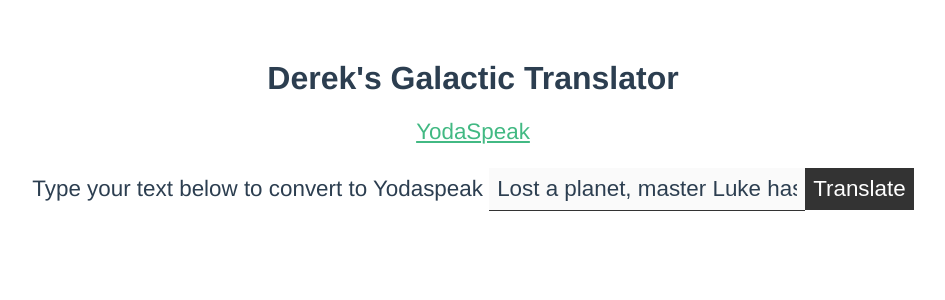
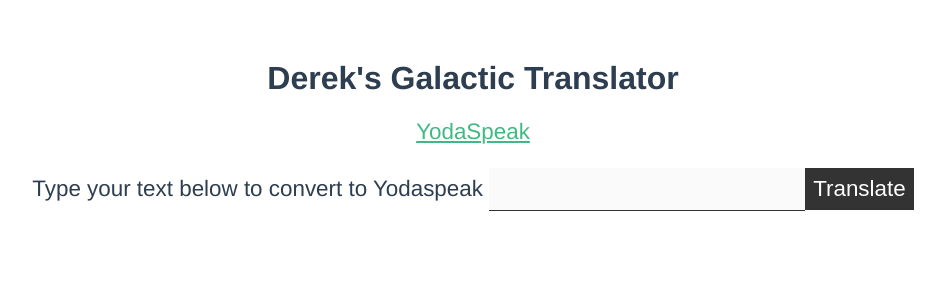
Before and after one commit to DerekJB1987/wats4030-capstone, a Vue app: page /#/ in a window 1280 px wide. Shown: the top 300 px of the page, without its empty margins (167-1112 px from the left). Built offline with nearby package versions, Linux system fonts and the light colour scheme.

Commit message:
removed template text input

```diff
--- a/src/views/YodaSpeak.vue
+++ b/src/views/YodaSpeak.vue
@@ -21,8 +21,8 @@
   name: 'Yodaspeak',
   data () {
     return {
-      translated: "Master Luke has lost a planet",
-      text: "Lost a planet, master Luke has",
+      translated: "",
+      text: "",
       translation: "yoda",
       results: null,
       errors: []
```
Also changed, not shown: 9 other files (tests, documents, lock files or other folders).
